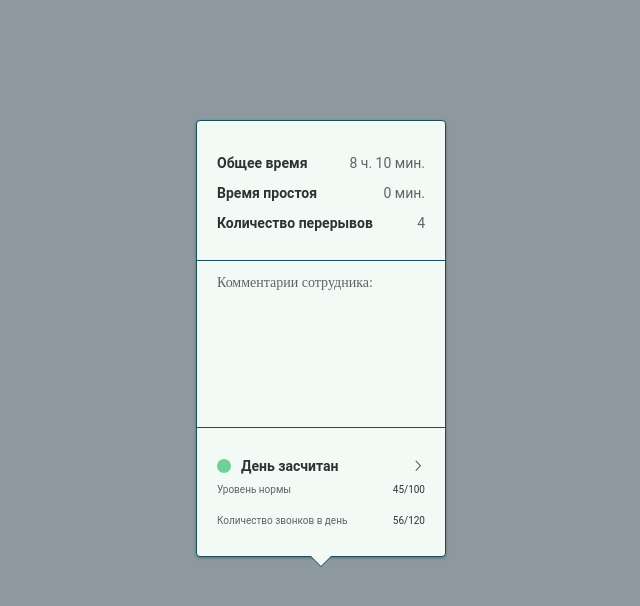
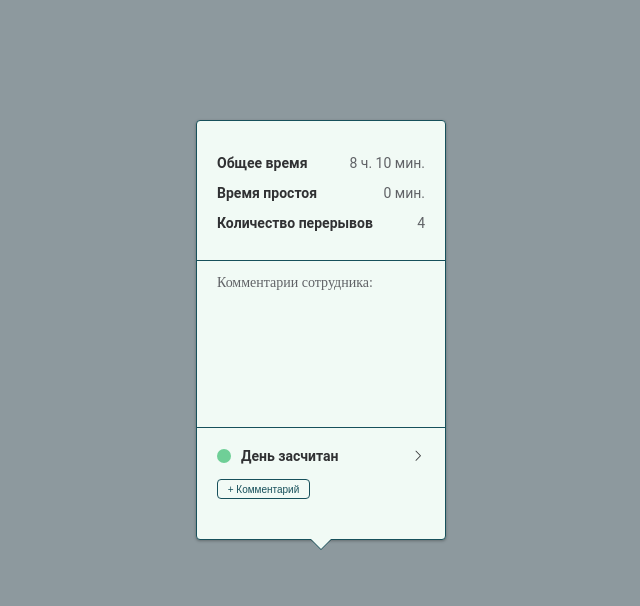
Before and after one commit to Zasetsky/day-statistics-popup-window, a Vue app: page / in a window 1280 px wide. Shown: the top 606 px of the page, without its empty margins (319-959 px from the left). Built offline with nearby package versions, Linux system fonts and the light colour scheme.

Commit message:
Footer comment

```diff
--- a/src/components/popup-window-components/Footer.vue
+++ b/src/components/popup-window-components/Footer.vue
@@ -1,10 +1,8 @@
 <template>
   <div class="footer">
     <footer-status />
-    <!-- <p class="footer__comment" v-if="status && status.comment">
-      {{ status.comment }}
-    </p> -->
-    <div class="footer__extra-info">
+    <footer-comment />
+    <!-- <div class="footer__extra-info">
       <p class="footer__extra-info__item">
         Уровень нормы
         <span>{{ user.normLevel.val }}/{{ user.normLevel.max }}</span>
@@ -13,7 +11,7 @@
         Количество звонков в день
         <span>{{ user.callsCount.val }}/{{ user.callsCount.max }} </span>
       </p>
-    </div>
+    </div> -->
   </div>
 </template>
 
@@ -21,10 +19,12 @@
 import { Vue, Component } from "vue-property-decorator";
 import { User } from "@/types";
 import FooterStatus from "./footer-components/FooterStatus.vue";
+import FooterComment from "./footer-components/FooterComment.vue";
 
 @Component({
   components: {
     FooterStatus,
+    FooterComment,
   },
 })
 export default class Footer extends Vue {
@@ -44,38 +44,29 @@ export default class Footer extends Vue {
   margin: 0 -20px -50px -20px;
   padding: 20px;
 
-  &__comment {
-    color: #606266;
-    background-color: #e2f5ea;
-    width: 90%;
-    padding: 11px 10px;
-    font-size: 8px;
-    word-break: keep-all;
-  }
+  // &__extra-info {
+  //   display: flex;
+  //   flex-direction: column;
+  //   width: 100%;
 
-  &__extra-info {
-    display: flex;
-    flex-direction: column;
-    width: 100%;
+  //   &__item {
+  //     display: flex;
+  //     justify-content: space-between;
+  //     font-size: 10px;
+  //     color: #606266;
 
-    &__item {
-      display: flex;
-      justify-content: space-between;
-      font-size: 10px;
-      color: #606266;
+  //     span {
+  //       color: #303133;
+  //     }
+  //   }
 
-      span {
-        color: #303133;
-      }
-    }
+  //   &__item:first-child {
+  //     margin-top: 10px;
+  //   }
 
-    &__item:first-child {
-      margin-top: 10px;
-    }
-
-    &__item:last-child {
-      margin-bottom: 30px;
-    }
-  }
+  //   &__item:last-child {
+  //     margin-bottom: 30px;
+  //   }
+  // }
 }
 </style>
--- /dev/null
+++ b/src/components/popup-window-components/footer-components/FooterComment.vue
@@ -0,0 +1,133 @@
+<template>
+  <div>
+    <div class="footer__comment">
+      <EditComment
+        v-if="isEditing"
+        :status="status"
+        :editComment="editComment"
+        @update-comment="updateComment"
+      />
+
+      <button
+        v-else-if="!isEditing && !status.comment && user.isAdmin"
+        class="add-comment-btn"
+        @click="createComment"
+      >
+        +&nbsp;Комментарий
+      </button>
+
+      <p
+        v-else-if="!isEditing && status.comment"
+        class="comment-text"
+        @click="startEditing"
+      >
+        {{ status.comment }}
+        <i
+          v-if="user.isAdmin && status.comment"
+          @click="startEditing"
+          class="el-icon-edit edit-icon"
+        />
+      </p>
+
+      <p class="comment-text__none" v-if="!user.isAdmin && !status.comment">
+        Комментариев нет
+      </p>
+    </div>
+  </div>
+</template>
+
+<script lang="ts">
+import { Vue, Component } from "vue-property-decorator";
+import { User, Status } from "@/types";
+import EditComment from "./comment-components/EditComment.vue";
+
+@Component({
+  components: {
+    EditComment,
+  },
+})
+export default class FooterComment extends Vue {
+  isEditing = false;
+  editComment = "";
+
+  get status() {
+    return this.$store.getters.getStatus as Status;
+  }
+
+  get user() {
+    return this.$store.getters.getUser as User;
+  }
+
+  updateComment(newComment: string) {
+    this.isEditing = false;
+    this.editComment = newComment;
+  }
+
+  startEditing() {
+    this.isEditing = true;
+    this.editComment = this.status.comment;
+  }
+
+  createComment() {
+    this.isEditing = true;
+    this.editComment = "";
+  }
+}
+</script>
+
+<style lang="scss">
+.footer__comment {
+  color: #606266;
+  margin-top: 15px;
+  margin-bottom: 20px;
+  font: 8px Roboto;
+  line-height: 8px;
+  word-break: keep-all;
+}
+
+.add-comment-btn {
+  width: 93px;
+  height: 20px;
+  border-radius: 4px;
+  font-size: 10px;
+  color: #17505b;
+  background-color: #f1faf5;
+  border: 1px solid #17505b;
+  cursor: pointer;
+  text-align: center;
+  margin-bottom: 20px;
+
+  &:hover {
+    color: #f1faf5;
+    background-color: #17505b;
+  }
+}
+
+.comment-text {
+  display: flex;
+  align-items: center;
+  background-color: #e2f5ea;
+  padding: 11px 10px;
+  width: 190px;
+  border-radius: 4px;
+
+  &__none {
+    text-align: center;
+    background-color: #e2f5ea;
+    padding: 11px 10px;
+    width: 190px;
+    border-radius: 4px;
+  }
+}
+
+.edit-icon {
+  width: 8px;
+  height: 8px;
+  padding: 5px;
+  cursor: pointer;
+
+  &:hover {
+    color: #6fcf97;
+  }
+}
+</style>
--- a/src/components/popup-window-components/footer-components/FooterStatus.vue
+++ b/src/components/popup-window-components/footer-components/FooterStatus.vue
@@ -11,6 +11,7 @@
       <i
         v-if="user.isAdmin"
         class="el-icon-arrow-right footer-status__arrow"
+        :class="{ 'footer-status__arrow--hover': isHovered || showOptions }"
       ></i>
     </div>
 
@@ -34,6 +35,7 @@ import { User, Status } from "@/types";
 })
 export default class FooterStatus extends Vue {
   showOptions = false;
+  isHovered = false;
   statuses = [
     { value: "success", label: "День засчитан" },
     { value: "warning", label: "Нарушение" },
@@ -70,17 +72,22 @@ export default class FooterStatus extends Vue {
         return "transparent";
     }
   }
+
+  mounted() {
+    this.$el.addEventListener("mouseenter", () => {
+      this.isHovered = true;
+    });
+    this.$el.addEventListener("mouseleave", () => {
+      this.isHovered = false;
+    });
+  }
 }
 </script>
 
 <style scoped lang="scss">
 .footer-status {
-  display: flex;
-  align-items: center;
-  justify-content: space-between;
   position: relative;
   width: 100%;
-  margin-top: 10px;
   color: #303133;
   font-weight: bold;
 
@@ -95,7 +102,16 @@ export default class FooterStatus extends Vue {
       display: flex;
       align-items: center;
     }
+
+    & .el-icon-arrow-right {
+      transition: color 0.3s ease-in-out;
+    }
   }
+
+  .footer-status__arrow--hover {
+    color: #6fcf97 !important;
+  }
+
   .status-circle {
     width: 14px;
     height: 14px;
--- /dev/null
+++ b/src/components/popup-window-components/footer-components/comment-components/EditComment.vue
@@ -0,0 +1,64 @@
+<template>
+  <el-input
+    type="textarea"
+    :rows="1"
+    placeholder="Enter text"
+    v-model="editComment"
+    maxlength="60"
+    show-word-limit
+    @blur="updateComment"
+    class="hidden-input"
+    ref="editInput"
+  />
+</template>
+
+<script lang="ts">
+import { Vue, Component, Prop } from "vue-property-decorator";
+
+@Component
+export default class EditComment extends Vue {
+  @Prop({ default: "" }) public editComment!: string;
+
+  updateComment() {
+    this.$emit("update-comment", this.editComment);
+  }
+
+  mounted() {
+    this.$nextTick(() => {
+      (this.$refs.editInput as HTMLTextAreaElement).focus();
+    });
+  }
+}
+</script>
+
+<style lang="scss">
+.hidden-input {
+  flex-grow: 1;
+  background-color: transparent;
+
+  .el-input__inner,
+  .el-textarea__inner {
+    border: none;
+    border-radius: 4px;
+    background-color: #f1faf5;
+    color: #606266;
+    font: 8px Roboto;
+    line-height: 8px;
+    margin-right: 10px;
+    width: 210px;
+    height: 40px;
+    padding: 12px 10px;
+    resize: none;
+    box-shadow: none;
+    overflow: hidden;
+  }
+
+  .el-input__count,
+  .el-textarea__count {
+    position: absolute;
+    color: #17505b !important;
+    margin-right: 10px;
+    margin-bottom: 5px;
+  }
+}
+</style>
--- a/src/components/popup-window-components/footer-components/status-component/StatusSelectWindow.vue
+++ b/src/components/popup-window-components/footer-components/status-component/StatusSelectWindow.vue
@@ -52,7 +52,7 @@ export default class StatusSelectWindow extends Vue {
   height: 89px;
   position: absolute;
   left: 113%;
-  top: -32px;
+  top: -22px;
   width: 218px;
   border: 1px solid #17505b;
   background-color: #f1faf5;
@@ -103,9 +103,9 @@ export default class StatusSelectWindow extends Vue {
 
     &__icon--selected {
       position: absolute;
-      right: 40px;
-      height: 4.5px;
-      width: 6.75px;
+      right: 20px;
+      height: 24px;
+      width: 24px;
       color: #17505b;
     }
   }
--- a/src/store/modules/status-module.ts
+++ b/src/store/modules/status-module.ts
@@ -4,7 +4,7 @@ import { Status, RootState } from "@/types";
 const statusModule: Module<Status, RootState> = {
   state: {
     dayStatus: "success",
-    comment: "Опоздание. Подписана объяснительная на имя директора.",
+    comment: "",
   },
 
   mutations: {
```
